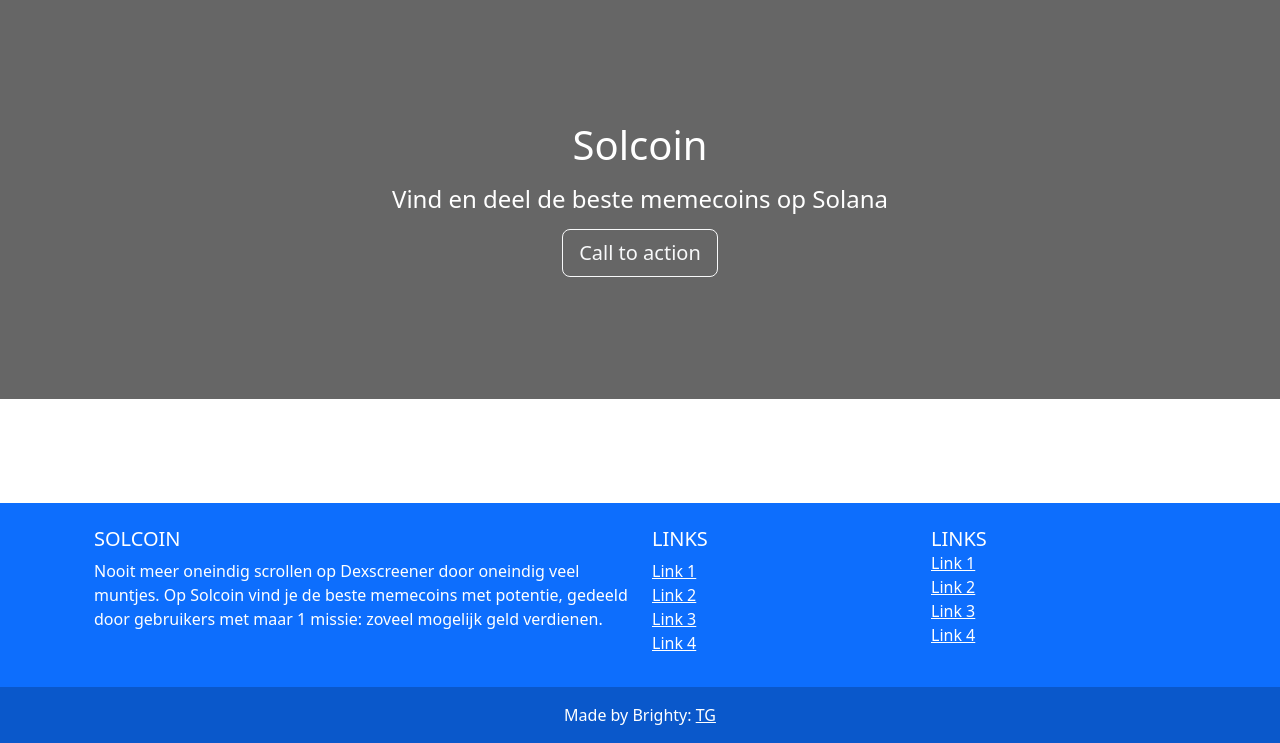
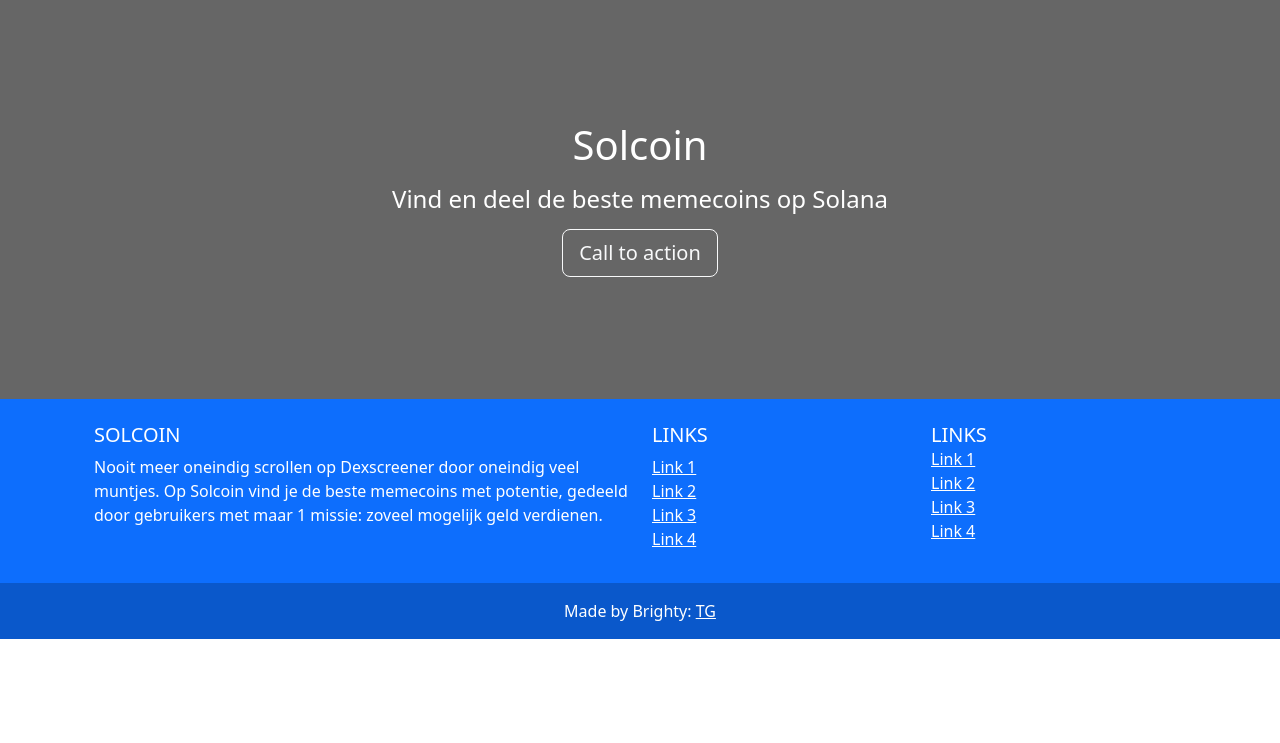
Before and after one commit to rhouwen/Website2024, a Flask app: page / in a window 1280 px wide. Shown: the part 57-800 px from the top of the page. Run offline with Flask 3, Linux system fonts and the light colour scheme; some libraries are stand-ins or nearby versions.

Commit message:
footer fix
footer fix

```diff
--- a/solanacoins/templates/base.html
+++ b/solanacoins/templates/base.html
@@ -43,7 +43,10 @@
   </div> <!-- Sluit container-fluid -->
 </nav>
 
-<footer class="bg-primary text-white text-center text-lg-start" style="position: fixed; bottom: 0; left: 0; width: 100%;">
+{% block content %}
+{% endblock %}
+
+<footer class="bg-primary text-white text-center text-lg-start" style="bottom: 0; left: 0; width: 100%;">
   <!-- Grid container -->
   <div class="container p-4">
     <!--Grid row-->
@@ -113,11 +116,6 @@
   <!-- Copyright -->
 </footer>
 
-{% block content %}
-
-
-
-{% endblock %}
 
 </body>
 </html>
--- a/solanacoins/templates/home.html
+++ b/solanacoins/templates/home.html
@@ -14,8 +14,5 @@
     </div>
   </div>
 </div>
-<!-- Jumbotron -->
-
-
 
 {% endblock %}
```
